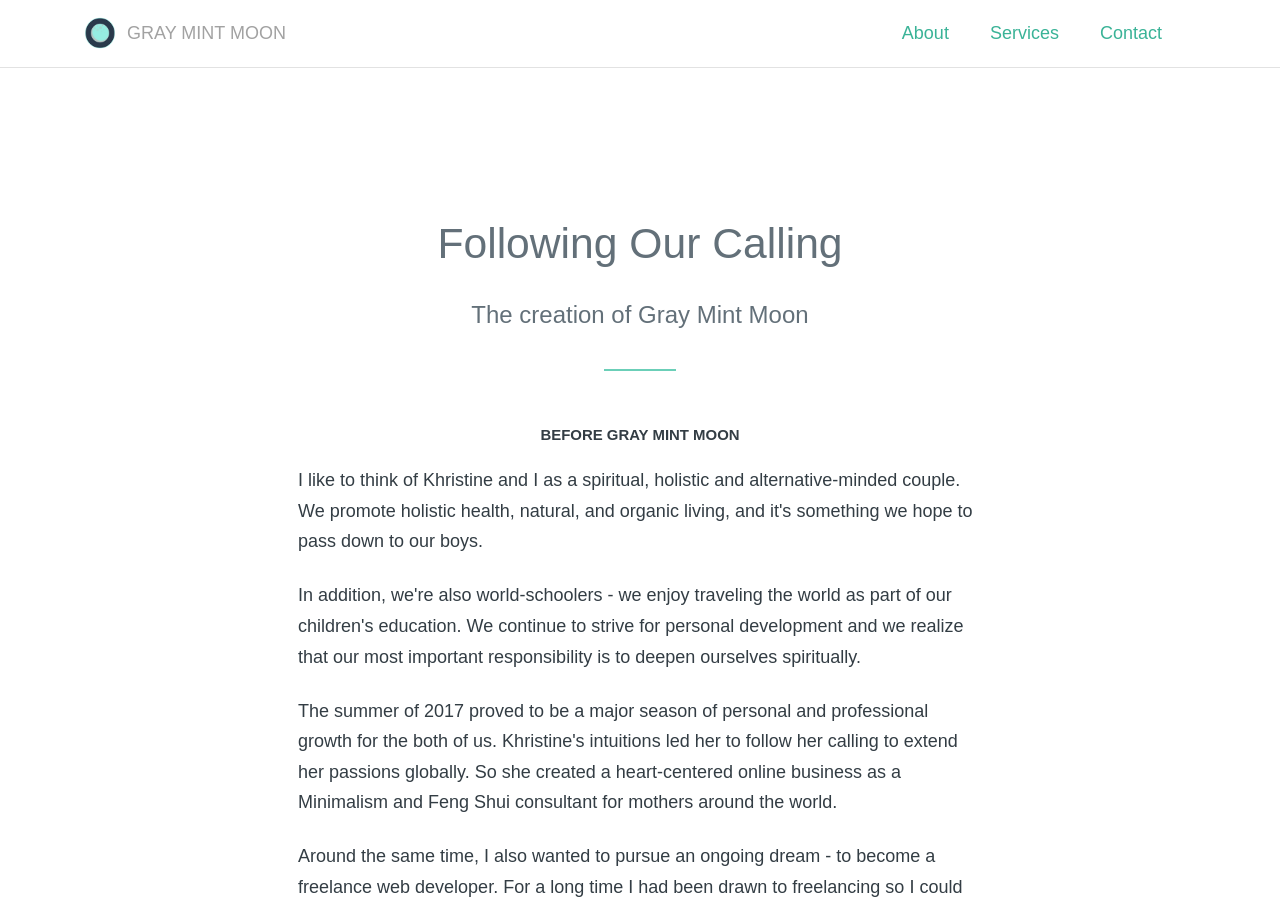
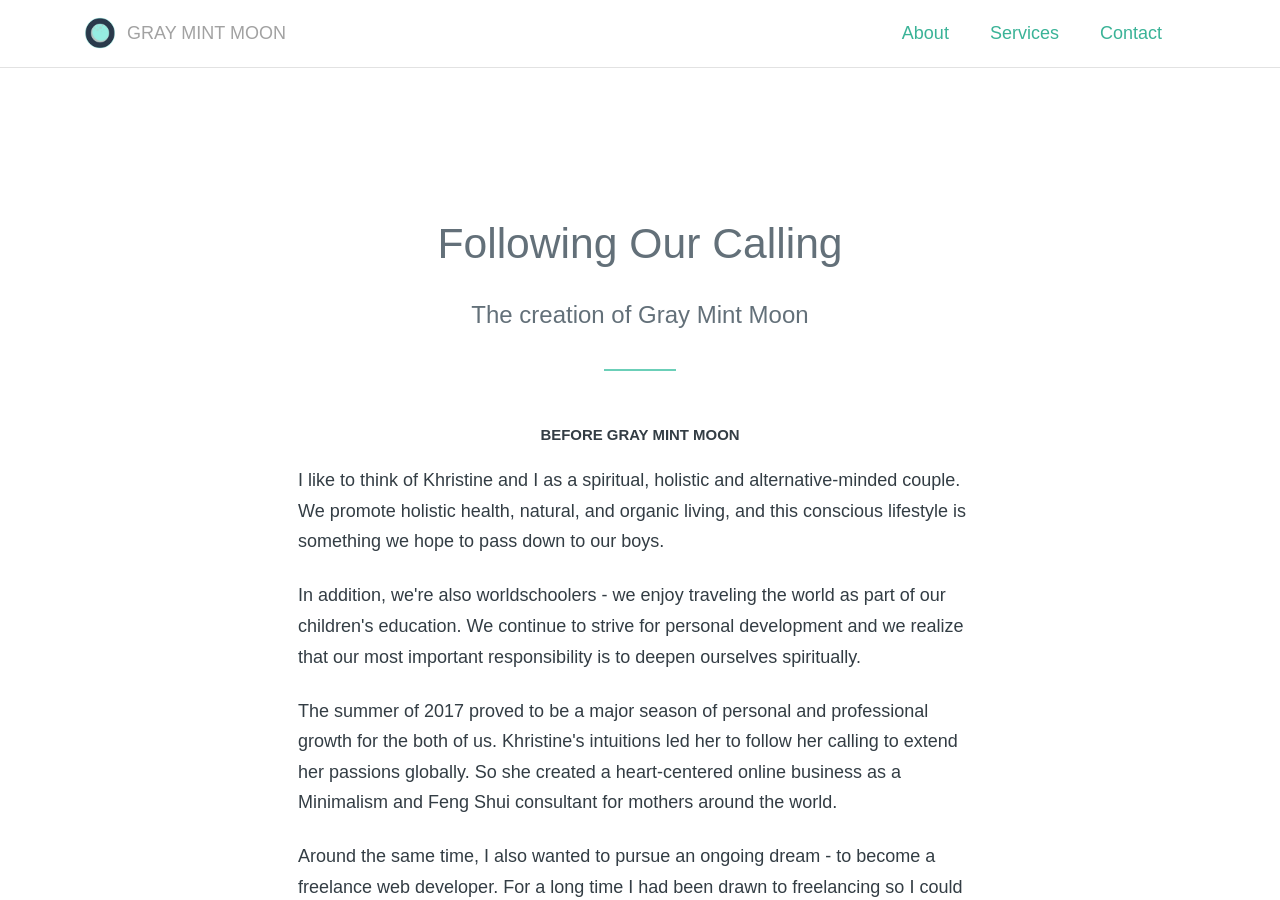
Before and after one commit to graymintmoon/graymintmoon.github.io, a Jekyll site: the page built from about.md, in a window 1280 px wide and 900 px high. Built offline with Jekyll 4.4.1, drawn with Linux system fonts in a browser that asks for light colours; nearby versions of some CDN libraries; some web fonts are replaced.

Commit message:
updates to about

```diff
--- a/about.md
+++ b/about.md
@@ -10,9 +10,9 @@ title: About
 
 <h5 class="page_section_title text_center">Before Gray Mint Moon</h5>
 
-<p>I like to think of Khristine and I as a spiritual, holistic and alternative-minded couple. We promote holistic health, natural, and organic living, and it's something we hope to pass down to our boys.</p>
+<p>I like to think of Khristine and I as a spiritual, holistic and alternative-minded couple. We promote holistic health, natural, and organic living, and this conscious lifestyle is something we hope to pass down to our boys.</p>
 
-<p>In addition, we're also world-schoolers - we enjoy traveling the world as part of our children's education. We continue to strive for personal development and we realize that our most important responsibility is to deepen ourselves spiritually.</p>
+<p>In addition, we're also worldschoolers - we enjoy traveling the world as part of our children's education. We continue to strive for personal development and we realize that our most important responsibility is to deepen ourselves spiritually.</p>
 
 <p>The summer of 2017 proved to be a major season of personal and professional growth for the both of us. Khristine's intuitions led her to follow her calling to extend her passions globally. So she created a heart-centered online business as a Minimalism and Feng Shui consultant for mothers around the world.</p>
 
```
